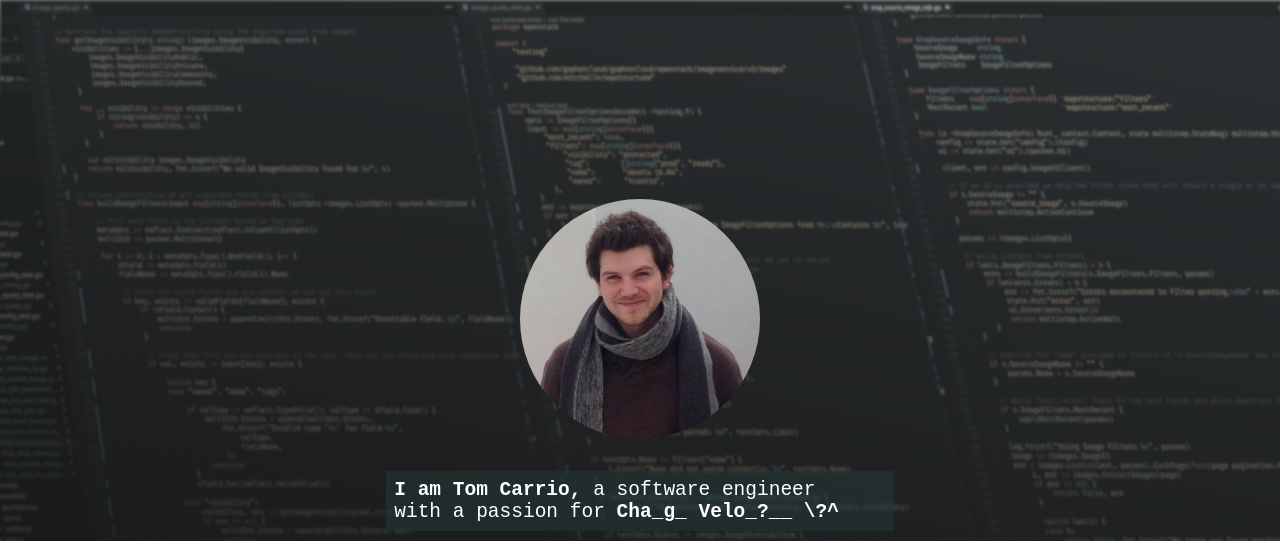
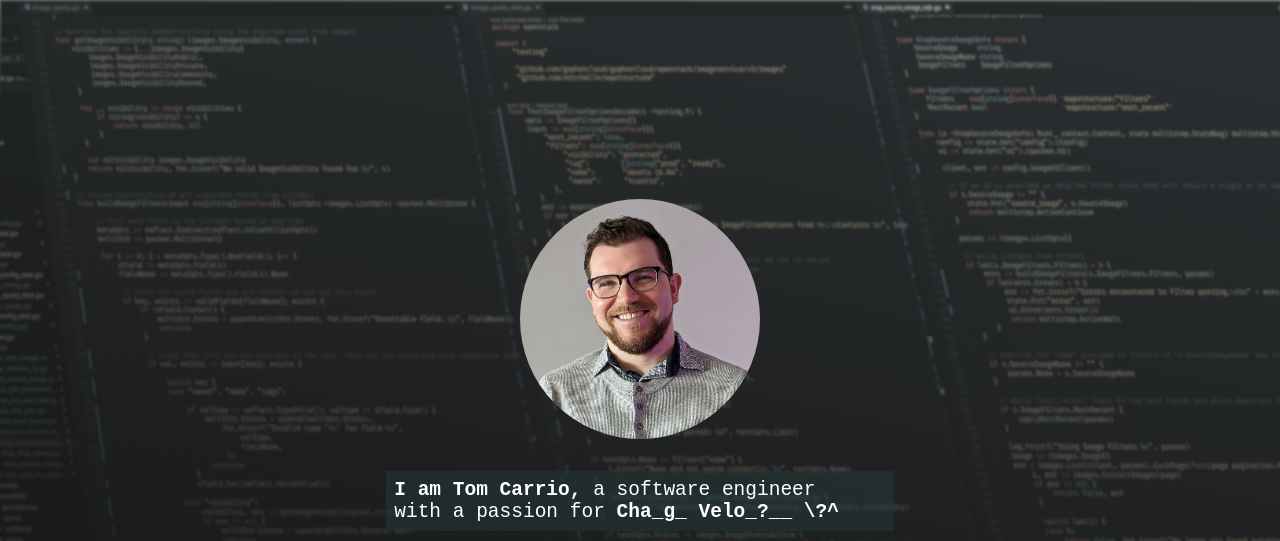
Before and after one commit to tcarrio/tom.carrio.dev, a website: page index.html in a window 1280 px wide. Shown: the top 541 px of the page. Drawn offline with nearby package versions, Linux system fonts and the light colour scheme; files that its build step writes are made by us from their sources.

Commit message:
Updated page personal photo

```diff
--- a/index.html
+++ b/index.html
@@ -11,7 +11,7 @@
     <header>
         <div>
             <div id="user-icon">
-                <img src="assets/images/avatar.jpg">
+                <img src="assets/images/avatar.png">
             </div>
             <div id="hello">
                 <span class="me">I am Tom Carrio,</span>
```
Also changed, not shown: .build.yml, assets/images/avatar.jpg (deleted), assets/images/avatar.png (added).
